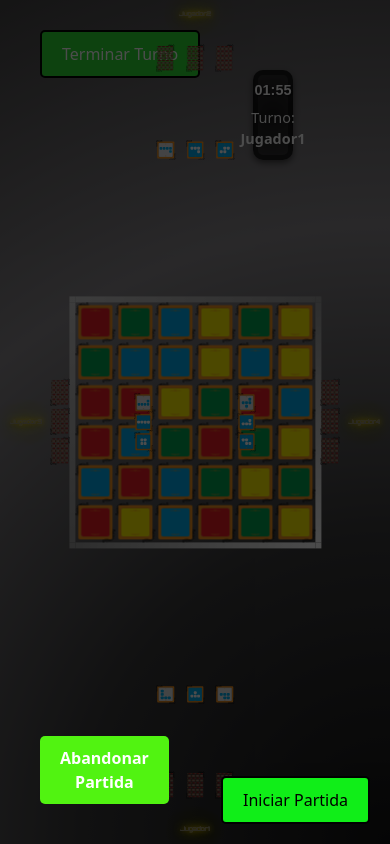
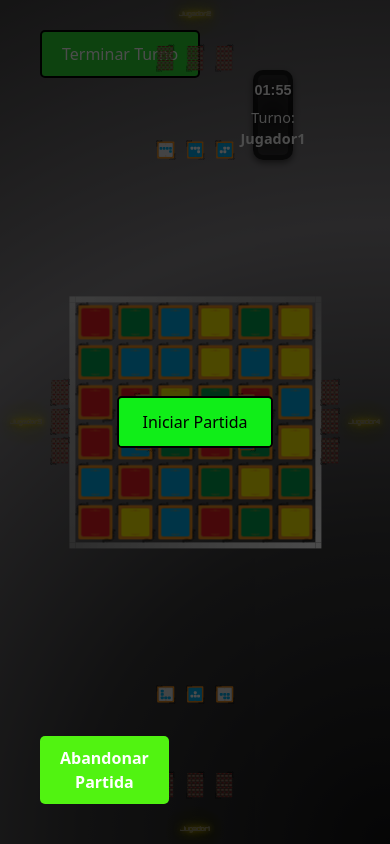
Before and after one commit to HoodedHackers/Frontend, a React (Vite) app: page /Partida/1 in a window 390 px wide. Shown: the top 844 px of the page. Built offline with nearby package versions, Linux system fonts and the light colour scheme; no server answers.

Commit message:
test e integracion

```diff
--- a/src/components/Login/Login.jsx
+++ b/src/components/Login/Login.jsx
@@ -33,8 +33,8 @@ const Login = () => {
 
       const result = await response.json();
       console.log("Nombre agregado:", result);
-      localStorage.setItem("player_nickname", data.nickname);
-      localStorage.setItem("player_id", result.identifier);
+      sessionStorage.setItem("player_nickname", data.nickname);
+      sessionStorage.setItem("identifier", result.identifier);
       navigate("/Opciones");
     } catch (error) {
       setErrorMessage(error.message || "Error en la solicitud");
--- a/src/components/Opciones/CrearPartida/CrearPartida.jsx
+++ b/src/components/Opciones/CrearPartida/CrearPartida.jsx
@@ -24,7 +24,7 @@ export default function CrearPartida() {
         e.preventDefault();
 
 
-        const id_jugador = localStorage.getItem('identifier');
+        const id_jugador = sessionStorage.getItem('identifier');
 
         const solicitudJson = {
                 name: partidaDatos.nombre,
--- a/src/components/Partida/IniciarPartida/IniciarPartida.jsx
+++ b/src/components/Partida/IniciarPartida/IniciarPartida.jsx
@@ -2,32 +2,40 @@ import React, { useContext, useState } from 'react';
 import { PartidaContext } from '../PartidaProvider.jsx';
 import styles from './IniciarPartida.module.css';
 
-function IniciarPartida () {
+function IniciarPartida({ id_game, playerIdentifier }) {
   const { setPartidaIniciada } = useContext(PartidaContext);
   const [loading, setLoading] = useState(false);
+  const [errorMessage, setErrorMessage] = useState(''); // Agregar estado para mensajes de error
 
   const handleIniciar = async () => {
     setLoading(true);
+    setErrorMessage(''); // Limpiar mensaje de error anterior
 
+    const partidaID = localStorage.getItem('partidaId');
+    const id_jugador = sessionStorage.getItem('identifier');
     try {
-      const response = await fetch("https://httpbin.org/post", {
-        method: "POST",
+      let body = JSON.stringify({ identifier: id_jugador });
+      console.log(body);
+      const response = await fetch(`http://127.0.0.1:8000/api/lobby/${partidaID}/start`, {
+        method: "PUT",
         headers: {
           "Content-Type": "application/json",
         },
-        body: JSON.stringify({ action: 'startGame' }),
+        body: body,
       });
 
       if (!response.ok) {
-        throw new Error('Error al iniciar la partida');
+        const errorData = await response.json();
+        throw new Error(errorData.detail || 'Error al iniciar la partida');
       }
 
       sessionStorage.setItem('partidaIniciada', "true");
       setPartidaIniciada(true);
-      setLoading(false);
     } catch (error) {
       console.error('Error al iniciar la partida:', error);
-      setLoading(false);
+      setErrorMessage(error.message); // Establecer mensaje de error para mostrar en la interfaz
+    } finally {
+      setLoading(false); // Asegurarse de que loading se desactive en cualquier caso
     }
   };
 
@@ -40,8 +48,9 @@ function IniciarPartida () {
       >
         {loading ? 'Iniciando...' : 'Iniciar Partida'}
       </button>
+      {errorMessage && <p className={styles.errorMessage}>{errorMessage}</p>}
     </div>
   );
-};
+}
 
 export default IniciarPartida;
--- a/src/components/Partida/IniciarPartida/IniciarPartida.module.css
+++ b/src/components/Partida/IniciarPartida/IniciarPartida.module.css
@@ -11,47 +11,30 @@
   justify-content: center;
   align-items: center;
 }
-
 .startButton {
   z-index: 20;
-  padding: 15px 30px;
-  font-size: 22px;
+  padding: 0.75em 1.5em; /* Aumentar el padding para dar más espacio alrededor del texto */
+  font-size: clamp(1rem, 2vw, 1.4rem); /* Aumentar el tamaño mínimo y máximo del texto */
   background-color: #10ee18;
   color: black;
-  border: 2px solid black;
-  border-radius: 5px;
+  border: 0.15em solid black;
+  border-radius: 0.3em;
   cursor: pointer;
-  transition: background-color 0.3s, border 0.3s;
+  transition: transform 0.3s ease, background-color 0.3s, border 0.3s;
+  display: inline-flex; /* Permitir que el botón se ajuste al tamaño del texto */
+  justify-content: center;
+  align-items: center;
+  min-width: 120px; /* Aumentar el ancho mínimo del botón */
+  height: auto; /* Permitir que el botón crezca en altura según el contenido */
 }
 
 .startButton:hover {
   background-color: #e75410;
-  border: 3px solid black;
+  transform: scale(1.1);
+  z-index: 21;
 }
 
 .startButton:disabled {
   opacity: 0.5;
   cursor: not-allowed;
 }
-
-/* Ajustes para pantallas más pequeñas */
-@media (max-width: 768px) {
-  .startButton {
-    padding: 12px 25px; /* Botón más pequeño */
-    font-size: 18px;    /* Texto más pequeño */
-  }
-}
-
-/* Ajustes para pantallas muy pequeñas */
-@media (max-width: 480px) {
-  .startButton {
-    padding: 10px 20px; /* Botón más pequeño aún */
-    font-size: 16px;    /* Texto más pequeño aún */
-  }
-
-  .overlay {
-    justify-content: flex-end;  /* Alineación diferente para pantallas pequeñas */
-    align-items: flex-end;
-    padding: 20px;
-  }
-}
```
Also changed, not shown: 2 other files (tests, documents, lock files or other folders).
